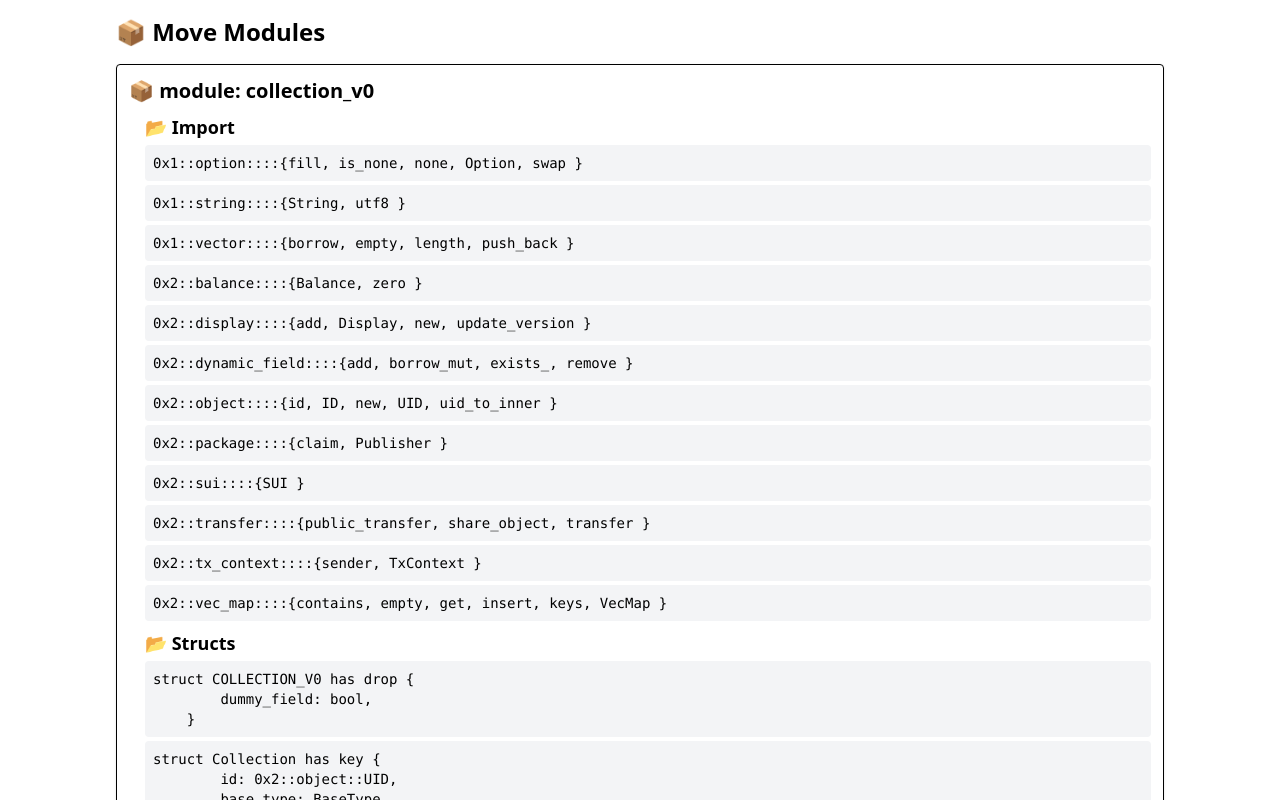
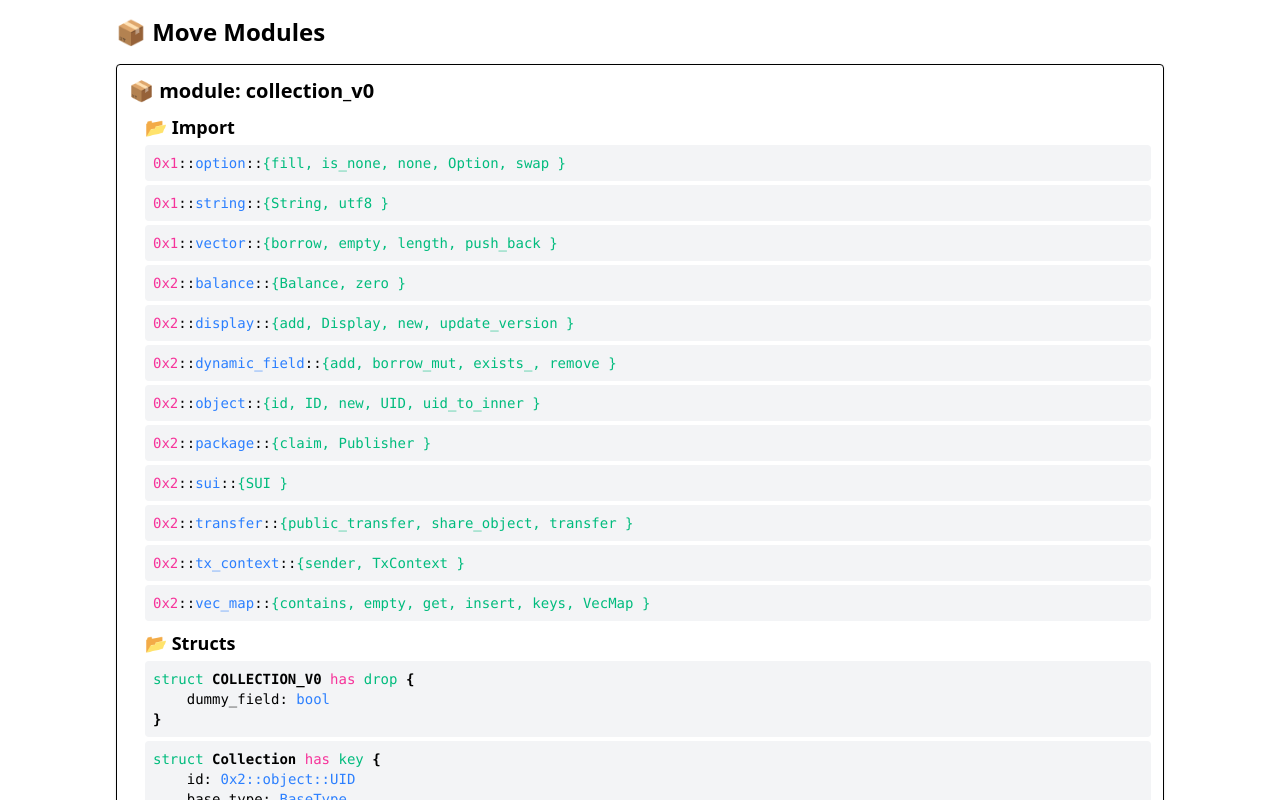
Before and after one commit to BlockBlockYonsei/SuiMoveScratch, a React (Vite) app: page / in a window 1280 px wide. Shown: the top 800 px of the page. Built offline with nearby package versions, Linux system fonts and the light colour scheme; what @mysten/dapp-kit would draw is missing.

Commit message:
Update structs

```diff
--- a/src/pages/PackageViewer2/Main.tsx
+++ b/src/pages/PackageViewer2/Main.tsx
@@ -63,12 +63,16 @@ function ModuleViewer({ name, code }: { name: string; code: string }) {
       <div className="pl-4 mb-2">
         <h3 className="text-lg font-bold">📂 Import</h3>
         {Object.entries(imports).map(([key, values]) => {
-          const match = key.match(/(0x[0-9a-fA-F]+::[a-zA-Z_][\w]*)/);
+          const match = key.match(/(0x[0-9a-fA-F]+)::([a-zA-Z_][\w]*)/);
           if (!match) return null;
           const [_, pack, module] = match;
           return (
             <pre key={key} className="text-sm bg-gray-100 p-2 rounded my-1">
-              {pack}::{module}::&#123;{values.join(", ")} &#125;
+              <span className="text-pink-500">{pack}</span>::
+              <span className="text-blue-500">{module}</span>::
+              <span className="text-emerald-500">
+                &#123;{values.join(", ")} &#125;
+              </span>
             </pre>
           );
         })}
@@ -76,11 +80,43 @@ function ModuleViewer({ name, code }: { name: string; code: string }) {
       <div className="pl-4 mb-2">
         <h3 className="text-lg font-bold">📂 Structs</h3>
         {structs.length > 0 ? (
-          structs.map((s, i) => (
-            <pre key={i} className="text-sm bg-gray-100 p-2 rounded my-1">
-              {s}
-            </pre>
-          ))
+          structs.map((struct, i) => {
+            const match = struct.match(
+              /(struct)\s+(\w+)\s+(has)([^{]+)(\{)([^}]+)(\})/
+            );
+            if (!match) return null;
+            const [_, strct, name, has, abilities, open, fields, close] = match;
+
+            const fieldMatch = fields.match(/([a-zA-Z_][\w]*)\s*:\s*([^,]+)/g);
+
+            return (
+              <pre key={i} className="text-sm bg-gray-100 p-2 rounded my-1">
+                <span className="text-emerald-500">{strct}</span>{" "}
+                <span className="font-semibold">{name}</span>{" "}
+                <span className="text-pink-500">{has}</span>
+                <span className="text-emerald-500">{abilities}</span>
+                <span className="font-semibold">{open}</span>
+                {/* <span>{fields}</span> */}
+                {fieldMatch &&
+                  fieldMatch.map((f) => {
+                    const matchField = f.match(
+                      /([a-zA-Z_][\w]*)\s*:\s*([^,]+)/
+                    );
+                    if (!matchField) return null;
+                    const [_, name, type] = matchField;
+                    return (
+                      <div key={f}>
+                        <span>{"    "}</span>
+                        <span className="font-medium">{name}</span>:{" "}
+                        <span className="text-blue-500">{type}</span>
+                        {/* {f} */}
+                      </div>
+                    );
+                  })}
+                <span className="font-semibold">{close}</span>
+              </pre>
+            );
+          })
         ) : (
           <p className="text-gray-500">No structs found</p>
         )}
```
